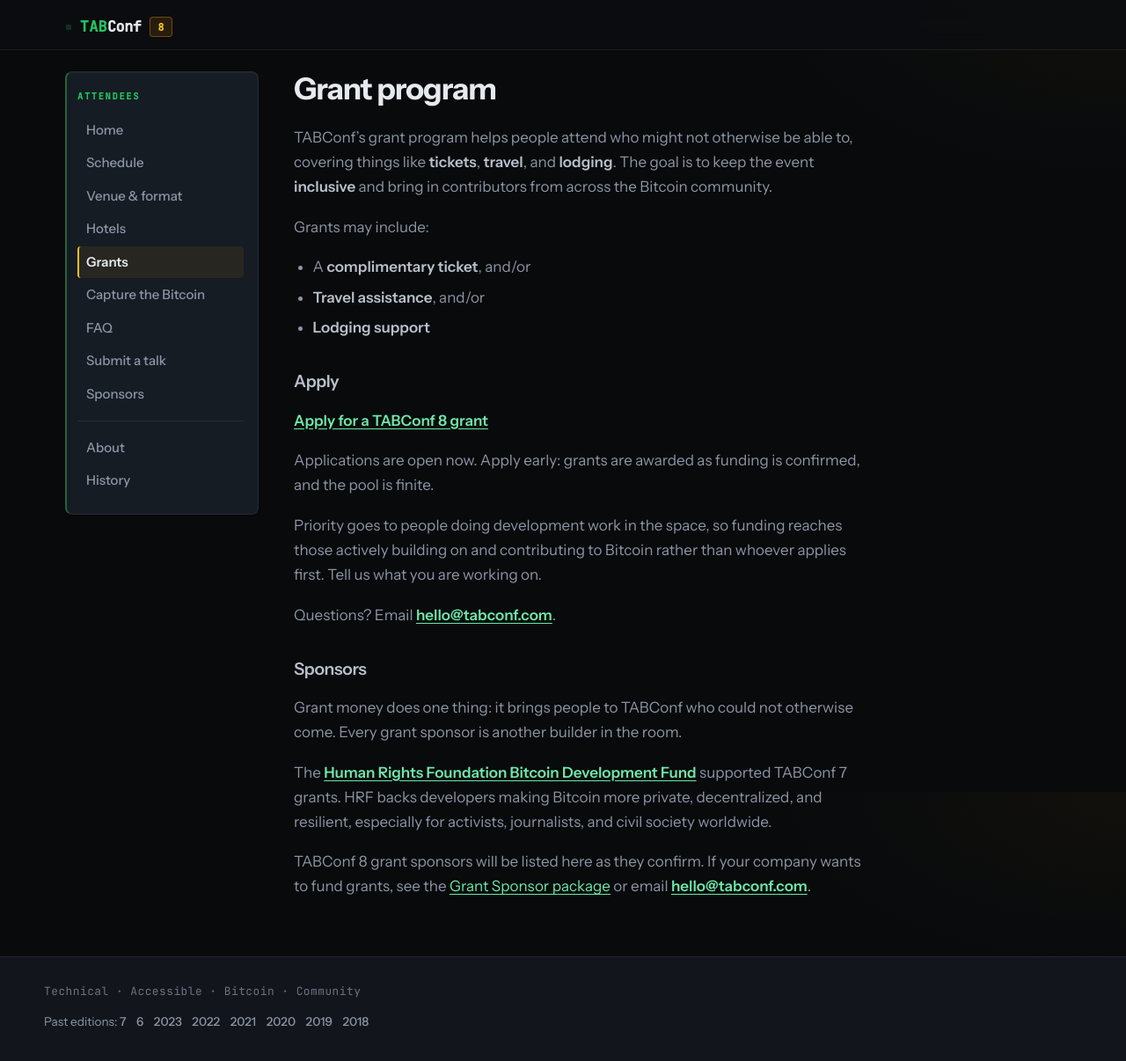
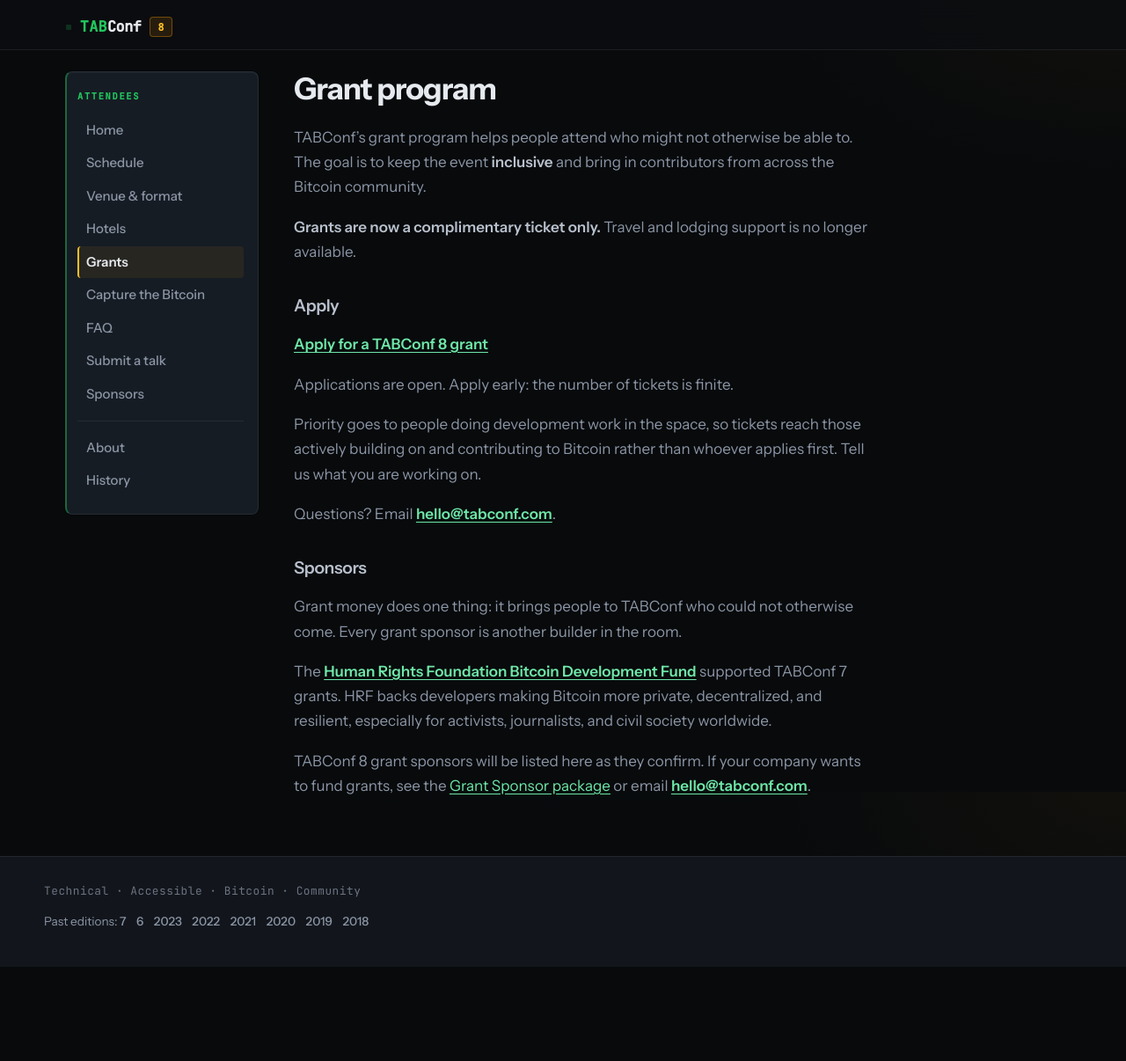
Before and after one commit to TABConf/8.tabconf.com, a Jekyll site: the page built from grants.md, in a window 1280 px wide and 1214 px high. Shown: the top 1206 px of the window at 88% size. Built offline with Jekyll 4.4.1, drawn with Linux system fonts in a browser that asks for light colours.

Commit message:
Grants are a complimentary ticket only

```diff
--- a/grants.md
+++ b/grants.md
@@ -1,26 +1,22 @@
 ---
 layout: default
 title: Grants
-description: TABConf 8 grant program — apply for financial support to attend the conference.
+description: TABConf 8 grant program. Apply for a complimentary ticket to the conference.
 ---
 
 # Grant program
 
-TABConf’s grant program helps people attend who might not otherwise be able to, covering things like **tickets**, **travel**, and **lodging**. The goal is to keep the event **inclusive** and bring in contributors from across the Bitcoin community.
+TABConf’s grant program helps people attend who might not otherwise be able to. The goal is to keep the event **inclusive** and bring in contributors from across the Bitcoin community.
 
-Grants may include:
-
-- A **complimentary ticket**, and/or
-- **Travel assistance**, and/or
-- **Lodging support**
+**Grants are now a complimentary ticket only.** Travel and lodging support is no longer available.
 
 ## Apply
 
 **[Apply for a TABConf 8 grant](https://docs.google.com/forms/d/e/1FAIpQLSfPE52lBEww5m077FJqHDWE5qtpcWiUZc8V-W7mOC3MdaLEjA/viewform)**
 
-Applications are open now. Apply early: grants are awarded as funding is confirmed, and the pool is finite.
+Applications are open. Apply early: the number of tickets is finite.
 
-Priority goes to people doing development work in the space, so funding reaches those actively building on and contributing to Bitcoin rather than whoever applies first. Tell us what you are working on.
+Priority goes to people doing development work in the space, so tickets reach those actively building on and contributing to Bitcoin rather than whoever applies first. Tell us what you are working on.
 
 Questions? Email **[hello@tabconf.com](mailto:hello@tabconf.com)**.
 
```
